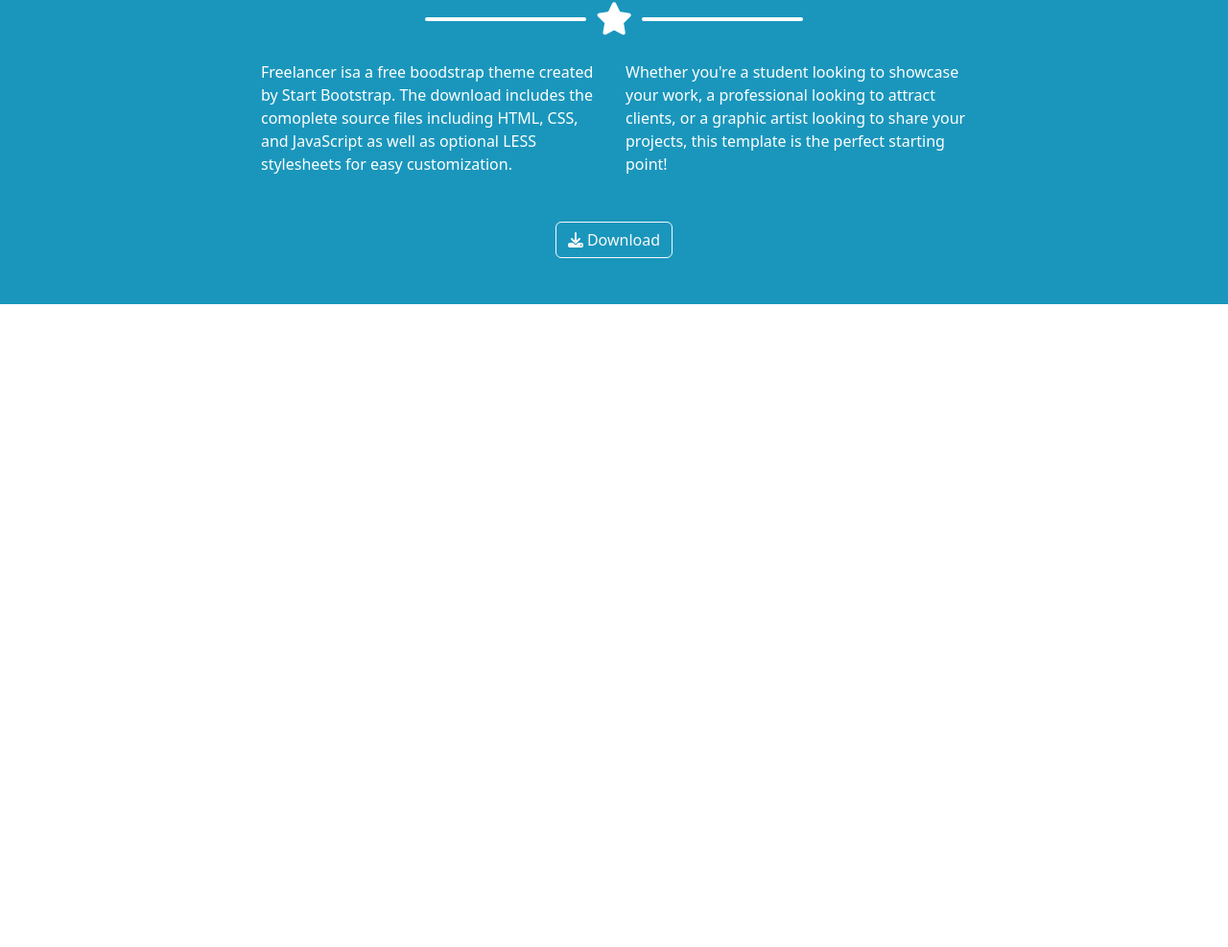
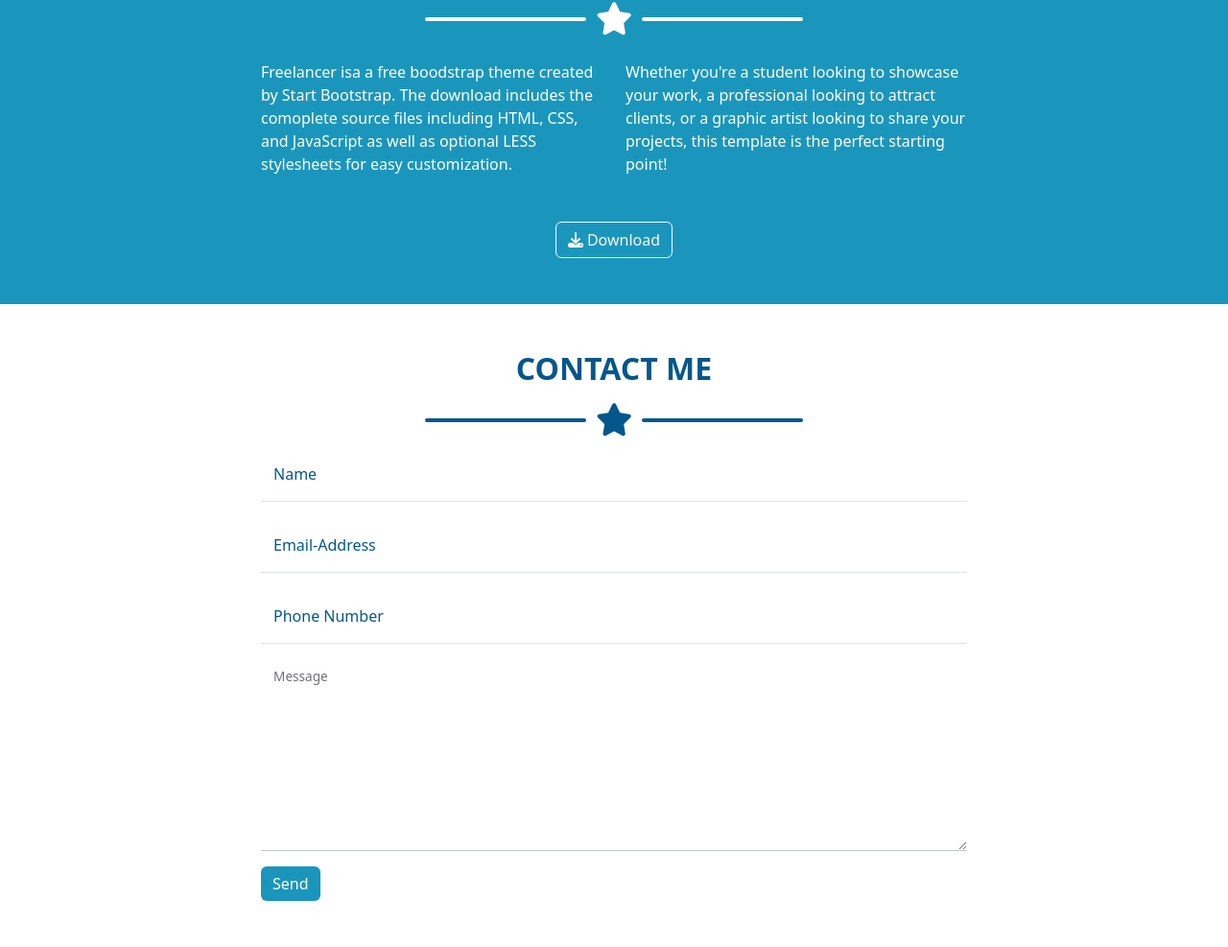
Before and after one commit to surefire-hu/html-css-bootstrap-freelancer, a plain HTML site: page index.html in a window 1280 px wide. Shown: the part 1622-2609 px from the top of the page at 96% size. Before the commit the page ends 1939 px from the top, so only its background shows below. Drawn offline with nearby package versions, Linux system fonts and the light colour scheme.

Commit message:
terza section

```diff
--- a/index.html
+++ b/index.html
@@ -115,6 +115,59 @@
                 </div>
             </div>
         </section>
+        <!--Section 3-->
+        <section id="contact">
+            <div class="container py-5">
+                <h2 class="text-uppercase text-center fw-bolder">Contact me</h2>
+                <div class="sh-component-icon">
+                    <i class="fa-solid fa-star"></i>
+                </div>
+                <div class="row justify-content-center">
+                    <div class="col-8 col-lg-8">
+                        <div class="form-floating mb-3">
+                            <input
+                                type="text"
+                                name="firstName"
+                                id="name"
+                                class="form-control border-0 border-bottom rounded-0"
+                                placeholder="name@example.com">
+                            <label for="name">Name</label>
+                        </div>
+                        <div class="form-floating mb-3">
+                            <input
+                                type="email"
+                                name="Email-Address"
+                                class="form-control border-0 border-bottom rounded-0"
+                                id="email"
+                                placeholder="email">
+                            <label for="email">Email-Address</label>
+                        </div>
+                        <div class="form-floating mb-3">
+                            <input
+                                type="text"
+                                name="number"
+                                class="form-control border-0 border-bottom rounded-0"
+                                id="phone-number"
+                                placeholder="phone-number">
+                            <label for="phone-number">Phone Number</label>
+                        </div>
+                        <div class="form-floating mb-3">
+                            <textarea
+                                name="text"
+                                class="form-control border-0 border-bottom rounded-0 border-secondary-subtle"
+                                placeholder="Leave a comment here"
+                                id="text"
+                                style="height: 200px">
+                            </textarea>
+                            <label for="text">Message</label>
+                        </div>
+                        <div class="col-12">
+                            <button type="submit" class="btn btn-primary border-0">Send</button>
+                        </div>
+                    </div>
+                </div>
+            </div>
+        </section>
     </main>
 
     <link rel="stylesheet" href="css/style.css">
```
